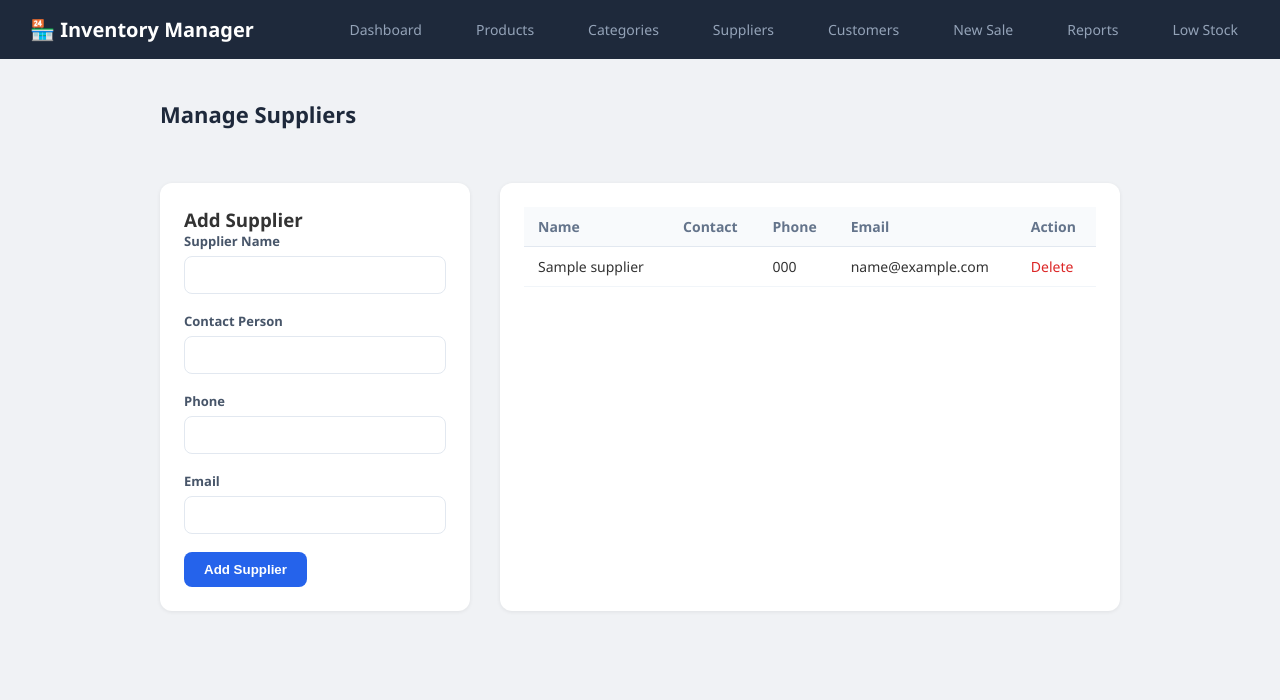
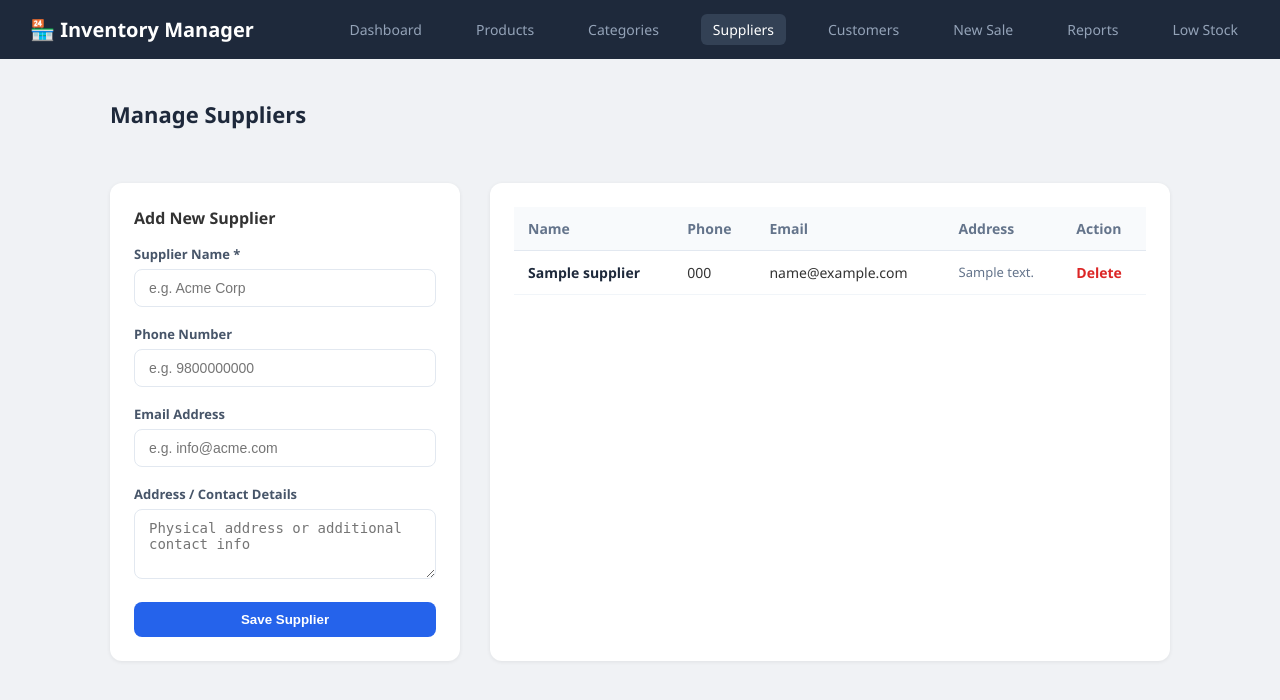
Before and after one commit to acharya-pratik/Inventory_management_system, a PHP site: page /suppliers.php in a window 1280 px wide. Shown: the top 700 px of the page. Run offline with PHP 8.4, Linux system fonts and the light colour scheme; tables that the repository leaves empty hold one stand-in row (values such as "Sample post"); data that the repository does not hold is empty.

Commit message:
Optimize supplier management: Fix schema mismatch and improve UI

```diff
--- a/suppliers.php
+++ b/suppliers.php
@@ -6,14 +6,14 @@ $error   = '';
 
 if ($_SERVER['REQUEST_METHOD'] === 'POST' && isset($_POST['add_supplier'])) {
     $name    = trim($_POST['supplier_name']);
-    $contact = trim($_POST['contact_name']);
     $phone   = trim($_POST['phone']);
     $email   = trim($_POST['email']);
+    $address = trim($_POST['address']);
 
     if ($name) {
         try {
-            $stmt = $pdo->prepare("INSERT INTO supplier (supplier_name, contact_name, phone, email) VALUES (?, ?, ?, ?)");
-            $stmt->execute([$name, $contact, $phone, $email]);
+            $stmt = $pdo->prepare("INSERT INTO supplier (supplier_name, phone, email, address) VALUES (?, ?, ?, ?)");
+            $stmt->execute([$name, $phone, $email, $address]);
             $success = "Supplier '$name' added!";
         } catch (Exception $e) {
             $error = "Error: " . $e->getMessage();
@@ -45,20 +45,23 @@ $suppliers = $pdo->query("SELECT * FROM supplier ORDER BY supplier_name")->fetch
         nav { background: #1e293b; padding: 14px 30px; display: flex; align-items: center; gap: 30px; }
         nav .brand { color: #fff; font-size: 20px; font-weight: 700; margin-right: auto; }
         nav a { color: #94a3b8; text-decoration: none; font-size: 14px; padding: 6px 12px; border-radius: 6px; }
-        nav a:hover { background: #334155; color: #fff; }
-        .container { max-width: 1000px; margin: 40px auto; padding: 0 20px; display: grid; grid-template-columns: 1fr 2fr; gap: 30px; }
+        nav a:hover, nav a.active { background: #334155; color: #fff; }
+        .container { max-width: 1100px; margin: 40px auto; padding: 0 20px; display: grid; grid-template-columns: 350px 1fr; gap: 30px; }
         h2 { font-size: 22px; color: #1e293b; margin-bottom: 24px; grid-column: 1 / -1; }
         .form-box, .table-box { background: #fff; border-radius: 12px; padding: 24px; box-shadow: 0 1px 4px rgba(0,0,0,0.07); }
         .form-group { margin-bottom: 18px; }
         label { display: block; font-size: 13px; font-weight: 600; color: #475569; margin-bottom: 6px; }
-        input { width: 100%; padding: 10px 14px; border: 1px solid #e2e8f0; border-radius: 8px; font-size: 14px; outline: none; }
-        .btn { background: #2563eb; color: #fff; padding: 10px 20px; border: none; border-radius: 8px; font-weight: 600; cursor: pointer; }
+        input, textarea { width: 100%; padding: 10px 14px; border: 1px solid #e2e8f0; border-radius: 8px; font-size: 14px; outline: none; transition: border 0.2s; }
+        input:focus, textarea:focus { border-color: #2563eb; }
+        .btn { background: #2563eb; color: #fff; padding: 10px 20px; border: none; border-radius: 8px; font-weight: 600; cursor: pointer; width: 100%; }
+        .btn:hover { background: #1d4ed8; }
         .alert { grid-column: 1 / -1; padding: 12px 16px; border-radius: 8px; margin-bottom: 10px; font-size: 14px; }
         .alert.success { background: #dcfce7; color: #15803d; }
         .alert.error   { background: #fee2e2; color: #dc2626; }
         table { width: 100%; border-collapse: collapse; font-size: 14px; }
-        th { background: #f8fafc; text-align: left; padding: 10px 14px; color: #64748b; border-bottom: 1px solid #e2e8f0; }
-        td { padding: 10px 14px; border-bottom: 1px solid #f1f5f9; }
+        th { background: #f8fafc; text-align: left; padding: 12px 14px; color: #64748b; border-bottom: 1px solid #e2e8f0; font-weight: 600; }
+        td { padding: 12px 14px; border-bottom: 1px solid #f1f5f9; vertical-align: top; }
+        .action-link { color: #dc2626; text-decoration: none; font-weight: 600; }
     </style>
 </head>
 <body>
@@ -79,32 +82,32 @@ $suppliers = $pdo->query("SELECT * FROM supplier ORDER BY supplier_name")->fetch
     <h2>Manage Suppliers</h2>
 
     <?php if ($success): ?>
-        <div class="alert success"><?= $success ?></div>
+        <div class="alert success">✅ <?= $success ?></div>
     <?php endif; ?>
     <?php if ($error): ?>
-        <div class="alert error"><?= $error ?></div>
+        <div class="alert error">❌ <?= $error ?></div>
     <?php endif; ?>
 
     <div class="form-box">
-        <h3>Add Supplier</h3>
+        <h3 style="font-size: 16px; margin-bottom: 16px;">Add New Supplier</h3>
         <form method="POST">
             <div class="form-group">
-                <label>Supplier Name</label>
-                <input type="text" name="supplier_name" required>
+                <label>Supplier Name *</label>
+                <input type="text" name="supplier_name" placeholder="e.g. Acme Corp" required>
             </div>
             <div class="form-group">
-                <label>Contact Person</label>
-                <input type="text" name="contact_name">
+                <label>Phone Number</label>
+                <input type="text" name="phone" placeholder="e.g. 9800000000">
             </div>
             <div class="form-group">
-                <label>Phone</label>
-                <input type="text" name="phone">
+                <label>Email Address</label>
+                <input type="email" name="email" placeholder="e.g. info@acme.com">
             </div>
             <div class="form-group">
-                <label>Email</label>
-                <input type="email" name="email">
+                <label>Address / Contact Details</label>
+                <textarea name="address" rows="3" placeholder="Physical address or additional contact info"></textarea>
             </div>
-            <button type="submit" name="add_supplier" class="btn">Add Supplier</button>
+            <button type="submit" name="add_supplier" class="btn">Save Supplier</button>
         </form>
     </div>
 
@@ -113,21 +116,24 @@ $suppliers = $pdo->query("SELECT * FROM supplier ORDER BY supplier_name")->fetch
             <thead>
                 <tr>
                     <th>Name</th>
-                    <th>Contact</th>
                     <th>Phone</th>
                     <th>Email</th>
+                    <th>Address</th>
                     <th>Action</th>
                 </tr>
             </thead>
             <tbody>
+                <?php if (empty($suppliers)): ?>
+                    <tr><td colspan="5" style="text-align:center; color:#94a3b8;">No suppliers found.</td></tr>
+                <?php endif; ?>
                 <?php foreach ($suppliers as $sup): ?>
                 <tr>
-                    <td><?= htmlspecialchars($sup['supplier_name']) ?></td>
-                    <td><?= htmlspecialchars($sup['contact_name']) ?></td>
-                    <td><?= htmlspecialchars($sup['phone']) ?></td>
-                    <td><?= htmlspecialchars($sup['email']) ?></td>
+                    <td style="font-weight: 600; color: #1e293b;"><?= htmlspecialchars($sup['supplier_name']) ?></td>
+                    <td><?= htmlspecialchars($sup['phone'] ?: 'N/A') ?></td>
+                    <td><?= htmlspecialchars($sup['email'] ?: 'N/A') ?></td>
+                    <td style="color: #64748b; font-size: 13px;"><?= nl2br(htmlspecialchars($sup['address'] ?: 'N/A')) ?></td>
                     <td>
-                        <a href="?delete=<?= $sup['supplier_id'] ?>" style="color: #dc2626; text-decoration: none;" onclick="return confirm('Delete this supplier?')">Delete</a>
+                        <a href="?delete=<?= $sup['supplier_id'] ?>" class="action-link" onclick="return confirm('Delete this supplier?')">Delete</a>
                     </td>
                 </tr>
                 <?php endforeach; ?>
```
